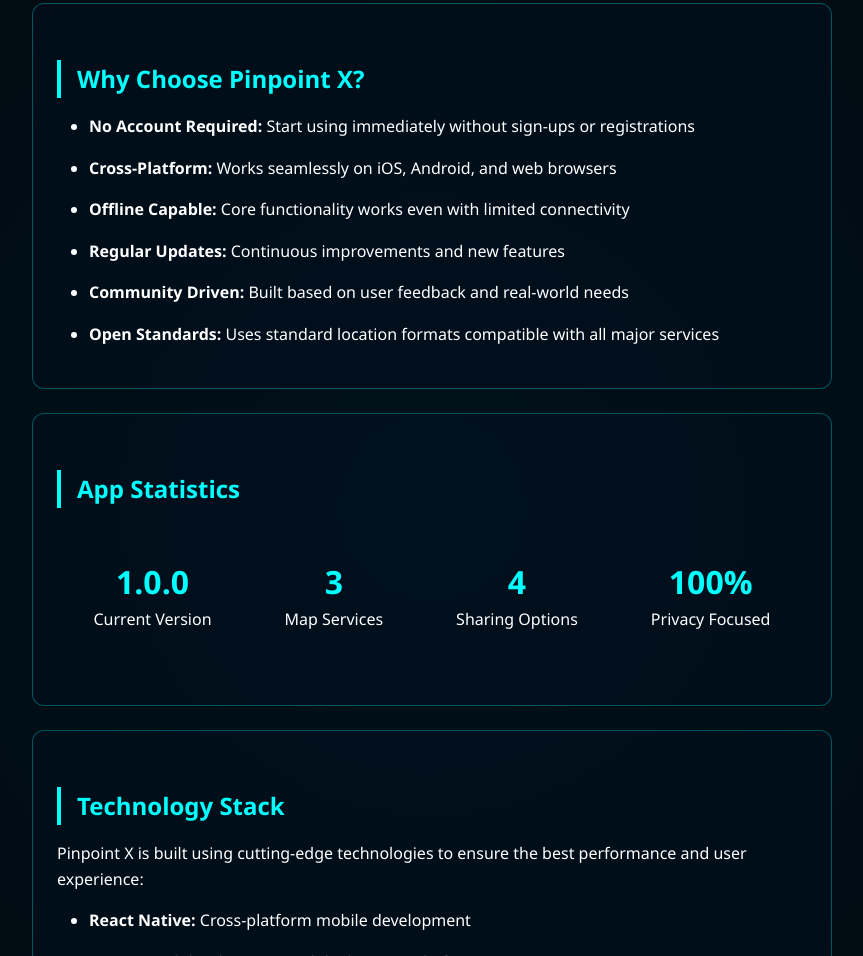
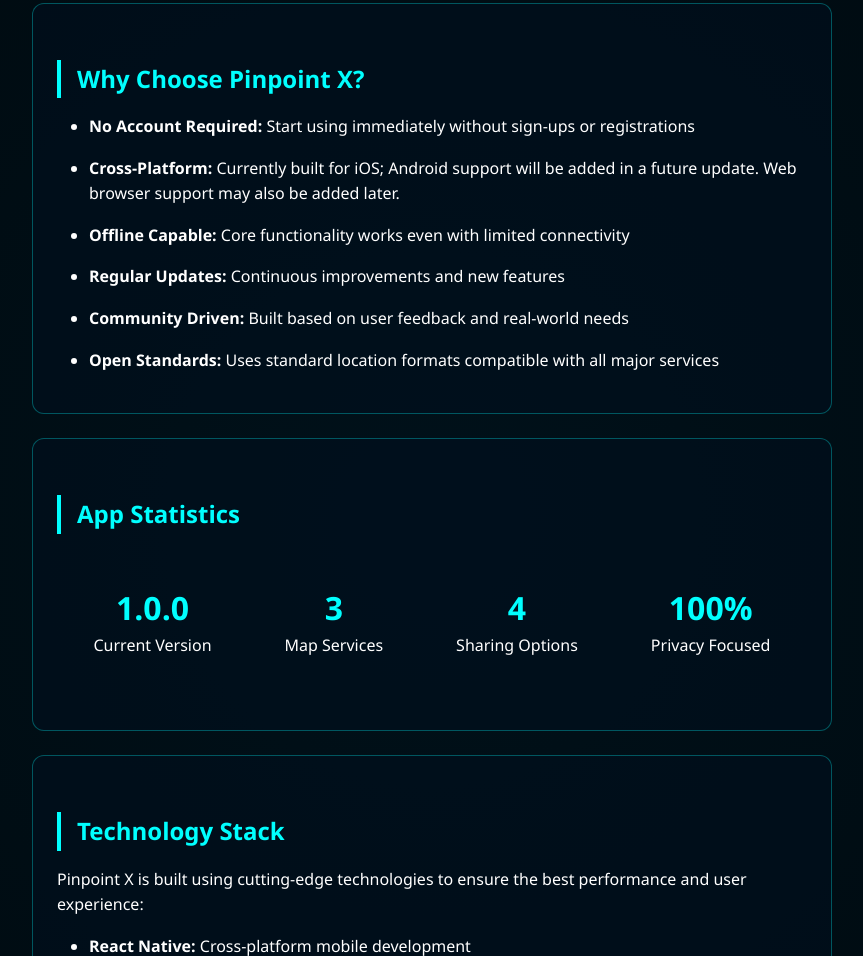
Before and after one commit to pravaase/about-pinpoint-x, a plain HTML site: page index.html in a window 1280 px wide. Shown: the part 1654-2610 px from the top of the page, without its empty margins (208-1071 px from the left). Drawn offline with Linux system fonts and the light colour scheme.

```diff
--- a/index.html
+++ b/index.html
@@ -187,7 +187,7 @@
             <h2>Why Choose Pinpoint X?</h2>
             <ul>
                 <li><strong>No Account Required:</strong> Start using immediately without sign-ups or registrations</li>
-                <li><strong>Cross-Platform:</strong> Works seamlessly on iOS, Android, and web browsers</li>
+                <li><strong>Cross-Platform:</strong> Currently built for iOS; Android support will be added in a future update. Web browser support may also be added later.</li>
                 <li><strong>Offline Capable:</strong> Core functionality works even with limited connectivity</li>
                 <li><strong>Regular Updates:</strong> Continuous improvements and new features</li>
                 <li><strong>Community Driven:</strong> Built based on user feedback and real-world needs</li>
```
